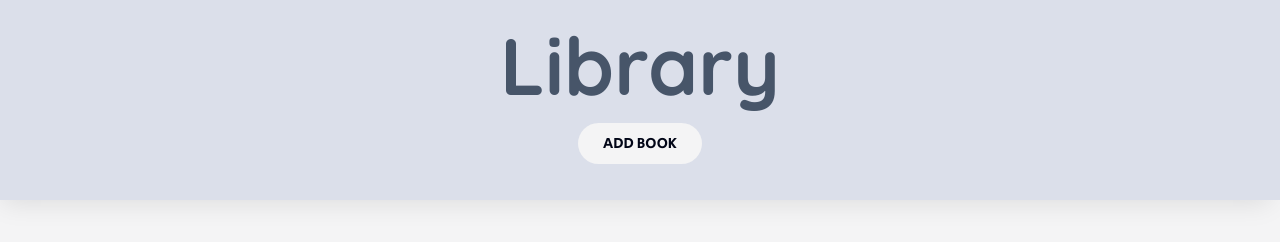
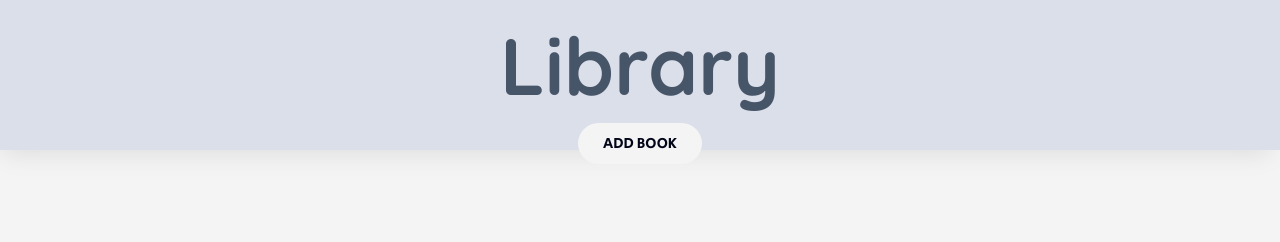
Before and after one commit to Alin2727/Library, a plain HTML site: page index.html in a window 1280 px wide. Drawn offline with Linux system fonts and the light colour scheme; a web font is replaced by a local one.

Commit message:
edit style.css

```diff
--- a/style.css
+++ b/style.css
@@ -27,7 +27,7 @@ body {
 
 @media screen and (max-width: 1400px) {
     .header {
-        height: 200px !important;
+        height: 150px !important;
         gap: 0.5rem;
     }
 }
```
